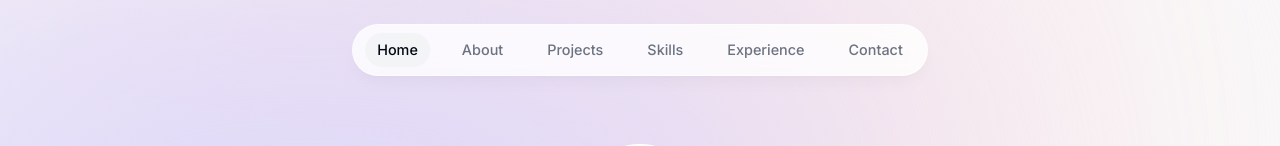
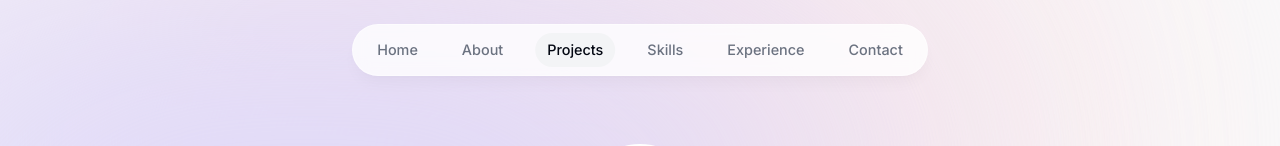
Before and after one commit to milolucero/professional-portfolio, a Next.js app: page / in a window 1280 px wide. Shown: the top 146 px of the page. Built offline with nearby package versions, Linux system fonts and the light colour scheme.

Commit message:
Implement selected section in heading

```diff
--- a/app/layout.tsx
+++ b/app/layout.tsx
@@ -2,13 +2,18 @@
 import { Inter } from "next/font/google";
 import "./globals.css";
 import Header from "@/components/header";
+import ActiveSectionContextProvider from "@/context/active-section-context";
+import { personalDetails } from "@/lib/data";
 
 const inter = Inter({ subsets: ["latin"] });
 
 export const metadata: Metadata = {
-  title: "Camilo | Personal Portfolio",
-  description:
-    "Camilo Lucero is a full-stack developer based in Winnipeg, Manitoba.",
+  title: `${personalDetails.firstName} | Personal Portfolio`,
+  description: `${personalDetails.firstName} ${
+    personalDetails.lastName
+  } is a ${personalDetails.title.toLowerCase()} based in ${
+    personalDetails.location
+  }.`,
 };
 
 export default function RootLayout({
@@ -24,8 +29,10 @@
         <div className="bg-[#fbe2e3] absolute top-[-6rem] -z-10 right-[11rem] h-[31.25rem] w-[31.25rem] rounded-full blur-[10rem] sm:w-[68.75rem]"></div>
         <div className="bg-[#dbd7fb] absolute top-[-1rem] -z-10 left-[-35rem] h-[31.25rem] w-[50rem] rounded-full blur-[10rem] sm:w-[68.75rem] md:left-[-33rem] lg:left-[-28rem] xl:left-[-15rem] 2xl:left-[-5rem]"></div>
 
-        <Header />
-        {children}
+        <ActiveSectionContextProvider>
+          <Header />
+          {children}
+        </ActiveSectionContextProvider>
       </body>
     </html>
   );
--- a/components/about.tsx
+++ b/components/about.tsx
@@ -1,13 +1,27 @@
 "use client";
 
 import Link from "next/link";
-import React from "react";
+import React, { useEffect } from "react";
 import SectionHeading from "@/components/section-heading";
 import { motion } from "framer-motion";
+import { useInView } from "react-intersection-observer";
+import { useActiveSectionContext } from "@/context/active-section-context";
 
 export default function About() {
+  const { ref, inView } = useInView({
+    threshold: 0.75,
+  });
+  const { setActiveSection, timeOfLastClick } = useActiveSectionContext();
+
+  useEffect(() => {
+    if (inView && Date.now() - timeOfLastClick > 1000) {
+      setActiveSection("About");
+    }
+  }, [inView, setActiveSection, timeOfLastClick]);
+
   return (
     <motion.section
+      ref={ref}
       id="about"
       className="mb-28 max-w-[45rem] text-center leading-8 sm:mb-40 scroll-mt-28"
       initial={{
--- a/components/header.tsx
+++ b/components/header.tsx
@@ -1,13 +1,15 @@
 "use client";
 
-import React, { useState } from "react";
+import React from "react";
 import Link from "next/link";
 import { motion } from "framer-motion";
 import { links } from "@/lib/data";
 import clsx from "clsx";
+import { useActiveSectionContext } from "@/context/active-section-context";
 
 export default function Header() {
-  const [activeSection, setActiveSection] = useState("Home");
+  const { activeSection, setActiveSection, setTimeOfLastClick } =
+    useActiveSectionContext();
 
   return (
     <header className="z-[999] relative">
@@ -34,7 +36,10 @@
                     "text-gray-950": activeSection === link.name,
                   }
                 )}
-                onClick={() => setActiveSection(link.name)}
+                onClick={() => {
+                  setActiveSection(link.name);
+                  setTimeOfLastClick(Date.now());
+                }}
               >
                 {link.name}
 
--- a/components/intro.tsx
+++ b/components/intro.tsx
@@ -3,14 +3,29 @@
 import { motion } from "framer-motion";
 import Image from "next/image";
 import Link from "next/link";
-import React from "react";
+import React, { useEffect } from "react";
 import { BsArrowRight, BsLinkedin } from "react-icons/bs";
 import { FaGithubSquare } from "react-icons/fa";
 import { HiDownload } from "react-icons/hi";
+import { personalDetails } from "@/lib/data";
+import { useInView } from "react-intersection-observer";
+import { useActiveSectionContext } from "@/context/active-section-context";
 
 export default function Intro() {
+  const { ref, inView } = useInView({
+    threshold: 1,
+  });
+  const { setActiveSection, timeOfLastClick } = useActiveSectionContext();
+
+  useEffect(() => {
+    if (inView && Date.now() - timeOfLastClick > 1000) {
+      setActiveSection("Home");
+    }
+  }, [inView, setActiveSection, timeOfLastClick]);
+
   return (
     <section
+      ref={ref}
       id="home"
       className="mb-28 max-w-[50rem] text-center sm:mb-0 scroll-mt-[100rem]"
     >
@@ -25,8 +40,8 @@
             }}
           >
             <Image
-              src="/camilo-lucero.jpg"
-              alt="Camilo portrait"
+              src={personalDetails.profilePictureUrl}
+              alt={`${personalDetails.firstName} ${personalDetails.lastName} portrait`}
               width="300"
               height="300"
               quality="95"
@@ -82,7 +97,7 @@
             📍
           </motion.div>{" "}
           <p className="leading-0 text-sm font-medium pr-3 py-1">
-            Winnipeg, Manitoba
+            {personalDetails.location}
           </p>
         </motion.div>
       </div>
@@ -92,10 +107,16 @@
         initial={{ opacity: 0, y: 100 }}
         animate={{ opacity: 1, y: 0 }}
       >
-        <span className="font-bold">Hello, I'm Camilo.</span>
+        <span className="font-bold">
+          Hello, I'm {personalDetails.firstName}.
+        </span>
         <br />
-        I'm a <span className="font-bold">full-stack developer</span> who enjoys
-        building <span className="italic">apps and web platforms</span> using{" "}
+        I'm a{" "}
+        <span className="font-bold">
+          {personalDetails.title.toLowerCase()}
+        </span>{" "}
+        who enjoys building{" "}
+        <span className="italic">apps and web platforms</span> using{" "}
         <span className="underline">C# and React</span>.
       </motion.h1>
 
@@ -115,7 +136,7 @@
           <BsArrowRight className="opacity-70 group-hover:translate-x-1 transition" />
         </Link>
         <a
-          href="/camilo-lucero-resume.pdf"
+          href={personalDetails.resumeUrl}
           download={true}
           className="group bg-white px-7 py-3 flex items-center gap-2 rounded-full outline-none focus:scale-110 hover:scale-110 active:scale-105 transition cursor-pointer border border-black/10"
         >
@@ -123,14 +144,14 @@
           <HiDownload className="opacity-60 group-hover:translate-y-1 transition" />
         </a>
         <a
-          href="https://www.linkedin.com/in/milolucero/"
+          href={personalDetails.linkedinUrl}
           target="_blank"
           className="bg-white p-4 text-gray-700 hover:text-gray-950 flex items-center gap-2 rounded-full focus:scale-[1.15] hover:scale-[1.15] active:scale-105 transition cursor-pointer border border-black/10"
         >
           <BsLinkedin />
         </a>
         <a
-          href="https://github.com/milolucero"
+          href={personalDetails.githubUrl}
           target="_blank"
           className="bg-white p-4 text-gray-700 hover:text-gray-950 flex items-center gap-2 text-[1.35rem] rounded-full focus:scale-[1.15] hover:scale-[1.15] active:scale-105 transition cursor-pointer border border-black/10"
         >
--- a/components/projects.tsx
+++ b/components/projects.tsx
@@ -1,11 +1,26 @@
-import React from "react";
+"use client";
+
+import React, { useEffect } from "react";
 import SectionHeading from "./section-heading";
 import { projectsData } from "@/lib/data";
 import Project from "@/components/project";
+import { useInView } from "react-intersection-observer";
+import { useActiveSectionContext } from "@/context/active-section-context";
 
 export default function Projects() {
+  const { ref, inView } = useInView({
+    threshold: 0.5,
+  });
+  const { setActiveSection, timeOfLastClick } = useActiveSectionContext();
+
+  useEffect(() => {
+    if (inView && Date.now() - timeOfLastClick > 1000) {
+      setActiveSection("Projects");
+    }
+  }, [inView, setActiveSection, timeOfLastClick]);
+
   return (
-    <section id="projects" className="scroll-mt-28">
+    <section ref={ref} id="projects" className="scroll-mt-28">
       <SectionHeading>My projects</SectionHeading>
       <div>
         {projectsData.map((project, index) => (
--- /dev/null
+++ b/context/active-section-context.tsx
@@ -0,0 +1,52 @@
+"use client";
+
+import React, { useState, createContext, useContext } from "react";
+import { links } from "@/lib/data";
+
+type SectionName = (typeof links)[number]["name"];
+
+type ActiveSectionContextProviderProps = {
+  children: React.ReactNode;
+};
+
+type ActiveSectionContextType = {
+  activeSection: SectionName;
+  setActiveSection: React.Dispatch<React.SetStateAction<SectionName>>;
+  timeOfLastClick: number;
+  setTimeOfLastClick: React.Dispatch<React.SetStateAction<number>>;
+};
+
+export const ActiveSectionContext =
+  createContext<ActiveSectionContextType | null>(null);
+
+export default function ActiveSectionContextProvider({
+  children,
+}: ActiveSectionContextProviderProps) {
+  const [activeSection, setActiveSection] = useState<SectionName>("Home");
+  const [timeOfLastClick, setTimeOfLastClick] = useState(0); // We keep track of the last click time to temporarily disable the observer so that the selected section doesn't "stutter" in between links while auto-scrolling when a link is clicked.
+
+  return (
+    <ActiveSectionContext.Provider
+      value={{
+        activeSection,
+        setActiveSection,
+        timeOfLastClick,
+        setTimeOfLastClick,
+      }}
+    >
+      {children}
+    </ActiveSectionContext.Provider>
+  );
+}
+
+export function useActiveSectionContext() {
+  const context = useContext(ActiveSectionContext);
+
+  if (context === null) {
+    throw new Error(
+      "useActiveSectionContext must be used within an ActiveSectionContextProvider"
+    );
+  }
+
+  return context;
+}
--- a/lib/data.ts
+++ b/lib/data.ts
@@ -5,6 +5,18 @@
 import corpcommentImg from "@/public/corpcomment.png";
 import rmtdevImg from "@/public/rmtdev.png";
 import wordanalyticsImg from "@/public/wordanalytics.png";
+
+export const personalDetails = {
+  firstName: "Camilo",
+  lastName: "Lucero",
+  email: "camilolucerodev@gmail.com",
+  title: "Full-Stack Developer",
+  location: "Winnipeg, Manitoba",
+  profilePictureUrl: "/camilo-lucero.jpg",
+  resumeUrl: "/camilo-lucero-resume.pdf",
+  linkedinUrl: "https://www.linkedin.com/in/milolucero/",
+  githubUrl: "https://github.com/milolucero",
+} as const;
 
 export const links = [
   {
--- a/package.json
+++ b/package.json
@@ -15,6 +15,7 @@
     "react": "^18",
     "react-dom": "^18",
     "react-icons": "^4.12.0",
+    "react-intersection-observer": "^9.5.3",
     "sharp": "^0.33.1"
   },
   "devDependencies": {
```
Also changed, not shown: 2 other files (tests, documents, lock files or other folders).
